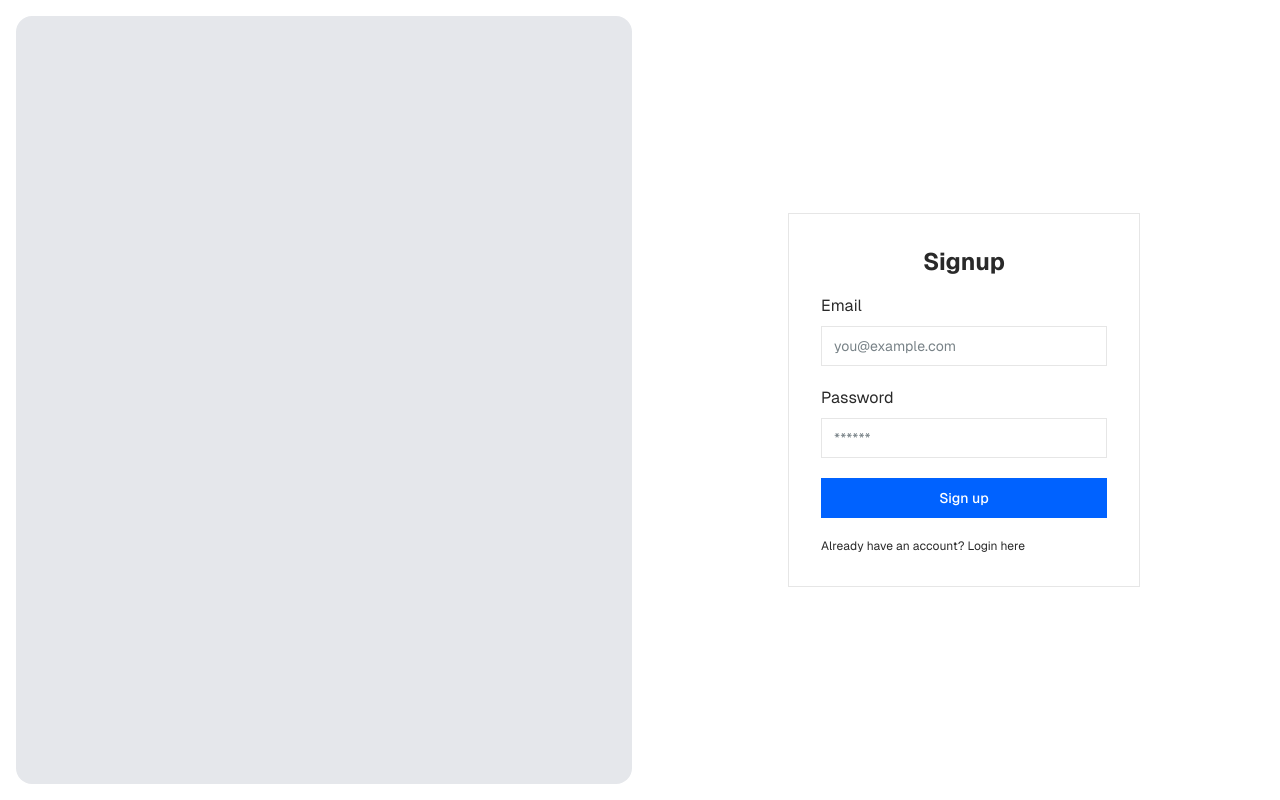
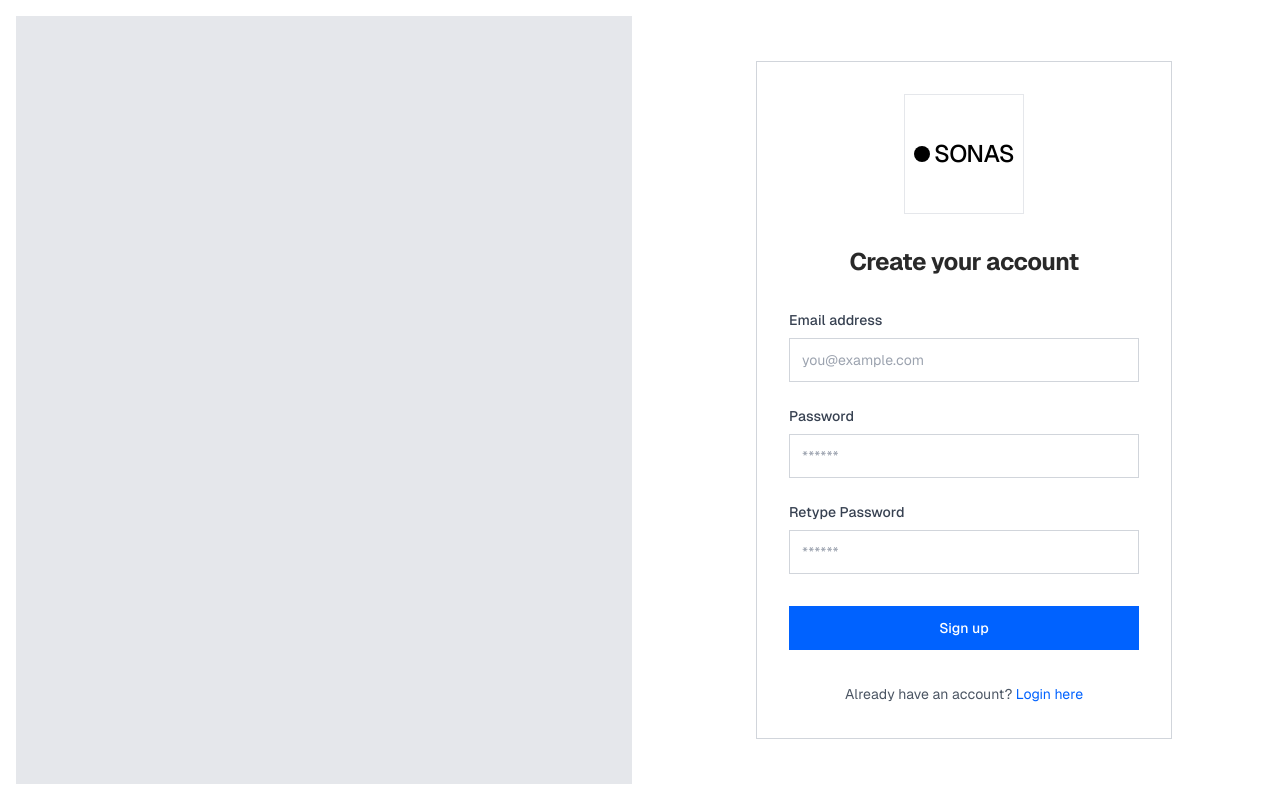
Before and after one commit to vi-gg/sonas, a Next.js app: page /signup in a window 1280 px wide. Built offline with nearby package versions, Linux system fonts and the light colour scheme.

Commit message:
Updated login and signup pages
updated login and singup page design.

noticed logout button is present in new simulation page alone and the redirect post logout is not happening

```diff
--- a/src/app/login/page.tsx
+++ b/src/app/login/page.tsx
@@ -6,28 +6,64 @@ export default function LoginPage() {
     <>
       <div className="w-screen h-screen flex">
         <div className="w-full h-full p-4">
-          <div className="w-full h-full rounded-2xl bg-gray-200" />
+          <div className="w-full h-full bg-gray-200" />
         </div>
         <div className="w-full h-full flex items-center gap-0 justify-center">
-          <form className="border rounded-lg p-8 w-[22rem]" action={login}>
-            <div className="flex flex-col items-center gap-2 text-center mb-4">
-              <h1 className="text-2xl font-bold">Login</h1>
+          <form
+            className="border border-gray-300 p-8 w-[26rem] shadow-none"
+            action={login}
+          >
+            {/* SONAS Logo */}
+            <div className="flex justify-center mb-8">
+              <div
+                className="border border-gray-200 flex items-center justify-center"
+                style={{
+                  aspectRatio: "1 / 1",
+                  width: "120px",
+                  height: "120px",
+                  padding: "0.75rem",
+                }}
+              >
+                <div className="flex items-center gap-1">
+                  <div className="logo-dot w-4 h-4 bg-black rounded-full"></div>
+                  <div className="logo text-2xl text-black tracking-tight uppercase font-medium">
+                    SONAS
+                  </div>
+                </div>
+              </div>
             </div>
-            <div className="grid gap-5">
+
+            <div className="flex flex-col items-center gap-2 text-center mb-8">
+              <h1 className="text-2xl font-bold tracking-tight">
+                Login to your account
+              </h1>
+            </div>
+
+            <div className="grid gap-6">
               <div className="grid gap-2">
-                <label htmlFor="email">Email</label>
+                <label
+                  htmlFor="email"
+                  className="font-medium text-sm text-gray-700"
+                >
+                  Email address
+                </label>
                 <input
                   id="email"
                   name="email"
                   type="email"
                   required
                   placeholder="you@example.com"
-                  className="flex h-10 w-full rounded-md border border-input bg-background px-3 py-2 text-sm ring-offset-background file:border-0 file:bg-transparent file:text-sm file:font-medium placeholder:text-muted-foreground focus-visible:outline-none focus-visible:ring-2 focus-visible:ring-ring focus-visible:ring-offset-2 disabled:cursor-not-allowed disabled:opacity-50"
+                  className="flex h-11 w-full border border-gray-300 bg-background px-3 py-2 text-sm focus-visible:outline-none focus-visible:border-primary focus-visible:border-2 disabled:cursor-not-allowed disabled:opacity-50 transition-colors"
                 />
               </div>
               <div className="grid gap-2">
-                <div className="flex items-center">
-                  <label htmlFor="password">Password</label>
+                <div className="flex items-center justify-between">
+                  <label
+                    htmlFor="password"
+                    className="font-medium text-sm text-gray-700"
+                  >
+                    Password
+                  </label>
                 </div>
                 <input
                   id="password"
@@ -35,18 +71,15 @@ export default function LoginPage() {
                   type="password"
                   required
                   placeholder="******"
-                  className="flex h-10 w-full rounded-md border border-input bg-background px-3 py-2 text-sm ring-offset-background file:border-0 file:bg-transparent file:text-sm file:font-medium placeholder:text-muted-foreground focus-visible:outline-none focus-visible:ring-2 focus-visible:ring-ring focus-visible:ring-offset-2 disabled:cursor-not-allowed disabled:opacity-50"
+                  className="flex h-11 w-full border border-gray-300 bg-background px-3 py-2 text-sm focus-visible:outline-none focus-visible:border-primary focus-visible:border-2 disabled:cursor-not-allowed disabled:opacity-50 transition-colors"
                 />
               </div>
               <button
                 type="submit"
-                className="inline-flex items-center justify-center whitespace-nowrap rounded-md text-sm font-medium ring-offset-background transition-colors focus-visible:outline-none focus-visible:ring-2 focus-visible:ring-ring focus-visible:ring-offset-2 disabled:pointer-events-none disabled:opacity-50 bg-primary text-primary-foreground hover:bg-primary/90 h-10 px-4 py-2 w-full"
+                className="inline-flex items-center justify-center whitespace-nowrap text-sm font-medium bg-primary text-primary-foreground hover:bg-primary/90 h-11 px-4 py-2 w-full transition-colors mt-2"
               >
-                Login
+                Continue
               </button>
-              <label htmlFor="email" className="text-xs">
-                Forgot password? Rest here
-              </label>
             </div>
           </form>
         </div>
--- a/src/app/signup/page.tsx
+++ b/src/app/signup/page.tsx
@@ -1,33 +1,100 @@
+"use client";
+
 import { signup } from "./actions";
+import Link from "next/link";
+import { useState } from "react";
 
 export default function SignupPage() {
+  const [passwordMatch, setPasswordMatch] = useState(true);
+  const [retypePassword, setRetypePassword] = useState("");
+
+  const handleSubmit = (e: React.FormEvent<HTMLFormElement>) => {
+    const target = e.target as typeof e.target & {
+      password: { value: string };
+    };
+    const password = target.password.value;
+    if (password !== retypePassword) {
+      e.preventDefault();
+      setPasswordMatch(false);
+    }
+  };
+
+  const handleRetypePasswordChange = (
+    e: React.ChangeEvent<HTMLInputElement>
+  ) => {
+    setRetypePassword(e.target.value);
+    const form = e.target.form as HTMLFormElement;
+    const password = form?.password as HTMLInputElement;
+    if (password && password.value === e.target.value) {
+      setPasswordMatch(true);
+    } else {
+      setPasswordMatch(false);
+    }
+  };
+
   return (
     <>
       <div className="w-screen h-screen flex">
         <div className="w-full h-full p-4">
-          <div className="w-full h-full rounded-2xl bg-gray-200" />
+          <div className="w-full h-full bg-gray-200" />
         </div>
         <div className="w-full h-full flex items-center gap-0 justify-center">
-          <form className="border rounded-lg p-8 w-[22rem]" action={signup}>
-            <div className="flex flex-col items-center gap-2 text-center mb-4">
-              <h1 className="text-2xl font-bold">Signup</h1>
+          <form
+            className="border border-gray-300 p-8 w-[26rem] shadow-none"
+            action={signup}
+            onSubmit={handleSubmit}
+          >
+            {/* SONAS Logo */}
+            <div className="flex justify-center mb-8">
+              <div
+                className="border border-gray-200 flex items-center justify-center"
+                style={{
+                  aspectRatio: "1 / 1",
+                  width: "120px",
+                  height: "120px",
+                  padding: "0.75rem",
+                }}
+              >
+                <div className="flex items-center gap-1">
+                  <div className="logo-dot w-4 h-4 bg-black rounded-full"></div>
+                  <div className="logo text-2xl text-black tracking-tight uppercase font-medium">
+                    SONAS
+                  </div>
+                </div>
+              </div>
             </div>
-            <div className="grid gap-5">
-              {/* We're keeping only email and password fields as requested */}
+
+            <div className="flex flex-col items-center gap-2 text-center mb-8">
+              <h1 className="text-2xl font-bold tracking-tight">
+                Create your account
+              </h1>
+            </div>
+
+            <div className="grid gap-6">
               <div className="grid gap-2">
-                <label htmlFor="email">Email</label>
+                <label
+                  htmlFor="email"
+                  className="font-medium text-sm text-gray-700"
+                >
+                  Email address
+                </label>
                 <input
                   id="email"
                   name="email"
                   type="email"
                   required
                   placeholder="you@example.com"
-                  className="flex h-10 w-full rounded-md border border-input bg-background px-3 py-2 text-sm ring-offset-background file:border-0 file:bg-transparent file:text-sm file:font-medium placeholder:text-muted-foreground focus-visible:outline-none focus-visible:ring-2 focus-visible:ring-ring focus-visible:ring-offset-2 disabled:cursor-not-allowed disabled:opacity-50"
+                  className="flex h-11 w-full border border-gray-300 bg-background px-3 py-2 text-sm focus-visible:outline-none focus-visible:border-primary focus-visible:border-2 disabled:cursor-not-allowed disabled:opacity-50 transition-colors"
                 />
               </div>
               <div className="grid gap-2">
                 <div className="flex items-center">
-                  <label htmlFor="password">Password</label>
+                  <label
+                    htmlFor="password"
+                    className="font-medium text-sm text-gray-700"
+                  >
+                    Password
+                  </label>
                 </div>
                 <input
                   id="password"
@@ -35,18 +102,46 @@ export default function SignupPage() {
                   type="password"
                   required
                   placeholder="******"
-                  className="flex h-10 w-full rounded-md border border-input bg-background px-3 py-2 text-sm ring-offset-background file:border-0 file:bg-transparent file:text-sm file:font-medium placeholder:text-muted-foreground focus-visible:outline-none focus-visible:ring-2 focus-visible:ring-ring focus-visible:ring-offset-2 disabled:cursor-not-allowed disabled:opacity-50"
+                  className="flex h-11 w-full border border-gray-300 bg-background px-3 py-2 text-sm focus-visible:outline-none focus-visible:border-primary focus-visible:border-2 disabled:cursor-not-allowed disabled:opacity-50 transition-colors"
                 />
+              </div>
+              <div className="grid gap-2">
+                <div className="flex items-center">
+                  <label
+                    htmlFor="retypePassword"
+                    className="font-medium text-sm text-gray-700"
+                  >
+                    Retype Password
+                  </label>
+                </div>
+                <input
+                  id="retypePassword"
+                  type="password"
+                  required
+                  placeholder="******"
+                  onChange={handleRetypePasswordChange}
+                  className={`flex h-11 w-full border ${!passwordMatch && retypePassword ? "border-red-500" : "border-gray-300"} bg-background px-3 py-2 text-sm focus-visible:outline-none focus-visible:border-primary focus-visible:border-2 disabled:cursor-not-allowed disabled:opacity-50 transition-colors`}
+                />
+                {!passwordMatch && retypePassword && (
+                  <p className="text-xs text-red-500 mt-1">
+                    Passwords do not match
+                  </p>
+                )}
               </div>
               <button
                 type="submit"
-                className="inline-flex items-center justify-center whitespace-nowrap rounded-md text-sm font-medium ring-offset-background transition-colors focus-visible:outline-none focus-visible:ring-2 focus-visible:ring-ring focus-visible:ring-offset-2 disabled:pointer-events-none disabled:opacity-50 bg-primary text-primary-foreground hover:bg-primary/90 h-10 px-4 py-2 w-full"
+                className="inline-flex items-center justify-center whitespace-nowrap text-sm font-medium bg-primary text-primary-foreground hover:bg-primary/90 h-11 px-4 py-2 w-full transition-colors mt-2"
               >
                 Sign up
               </button>
-              <label htmlFor="email" className="text-xs">
-                Already have an account? Login here
-              </label>
+              <div className="text-center mt-2">
+                <span className="text-sm text-gray-600">
+                  Already have an account?{" "}
+                  <Link href="/login" className="text-primary hover:underline">
+                    Login here
+                  </Link>
+                </span>
+              </div>
             </div>
           </form>
         </div>
```
Also changed, not shown: src/components/app-sidebar.tsx (+35 -8 lines), 1 other file (tests, documents, lock files or other folders).
